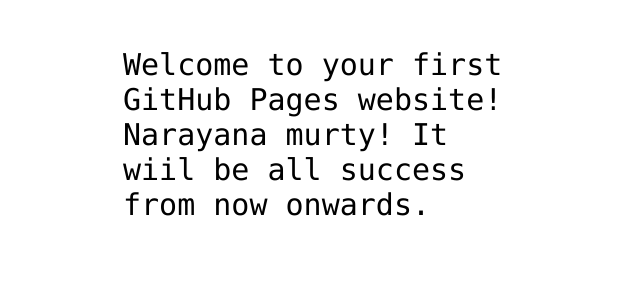
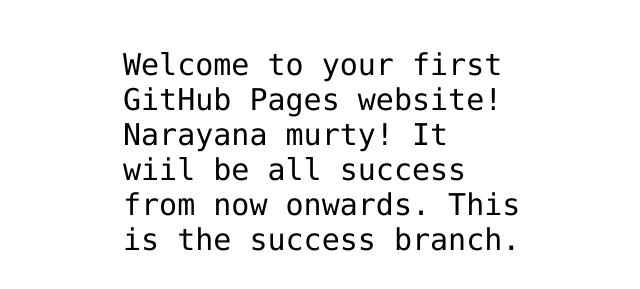
Before and after one commit to murty-pendyala/hello-world, a plain HTML site: page index.html in a window 1280 px wide. Shown: the part 341-630 px from the top of the page, without its empty margins (317-957 px from the left). Drawn offline with Linux system fonts and the light colour scheme.

Commit message:
new line success added
new line success added

```diff
--- a/index.html
+++ b/index.html
@@ -15,6 +15,7 @@
 <!-- Change this code here by copy and pasting your template on line 15 -->
 <p>Welcome to your first GitHub Pages website!
   Narayana murty! It wiil be all success from now onwards.
+  This is the success branch.
 </p>
 
 </body>
```
